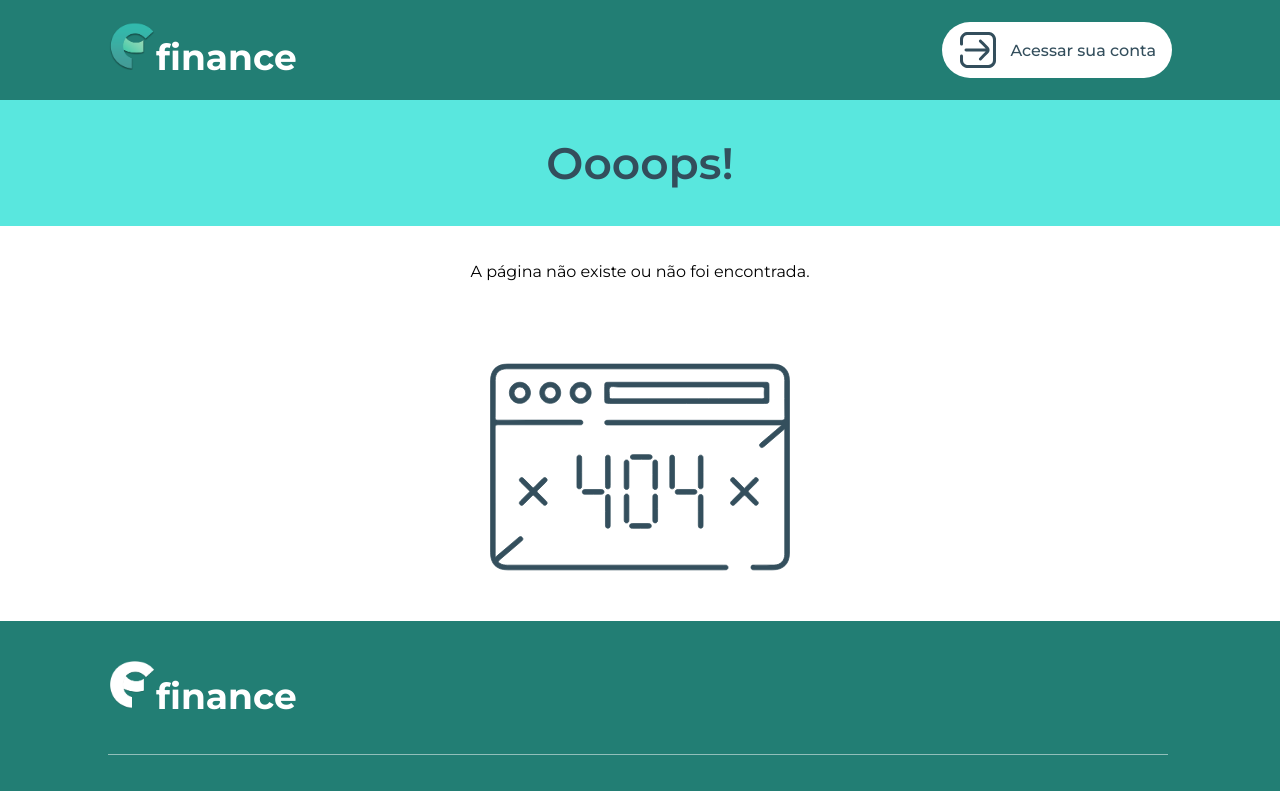
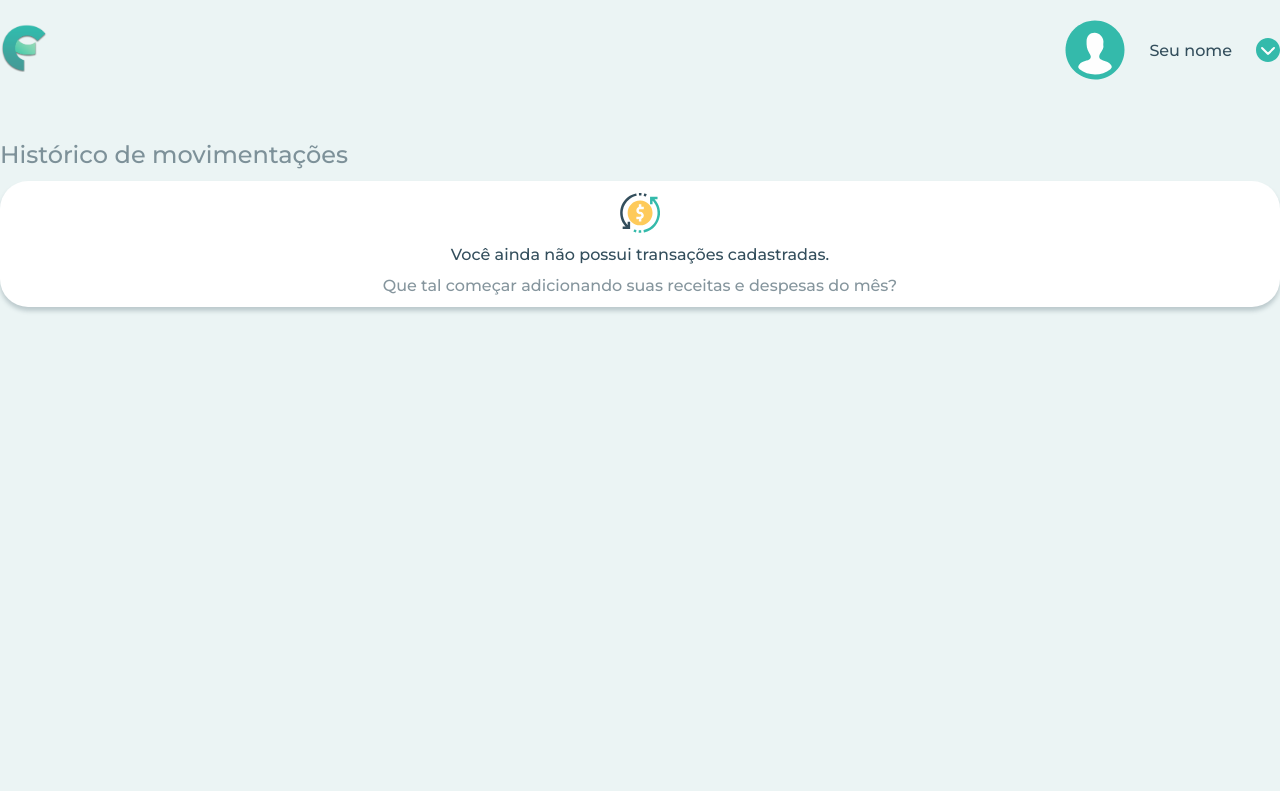
Before and after one commit to vitorlurici/finance-project, a React (Vite) app: page /historico-movimentacoes in a window 1280 px wide. Shown: the top 791 px of the page. Built offline with nearby package versions, Linux system fonts and the light colour scheme.

Commit message:
dashboard-update-commit

```diff
--- /dev/null
+++ b/src/components/dashboard/TopBarDashboard.tsx
@@ -0,0 +1,57 @@
+import { useEffect, useState } from "react";
+import { DashboardUser } from "../svg/DashboardUser";
+import { DownArrowUser } from "../svg/DownArrowUser";
+import ConfigModal from "./ConfigModal";
+import { BlurLogo } from "../svg/BlurLogo";
+import { Link } from "react-router-dom";
+import ScrollTop from "../ScrollTop";
+
+const TopBarDashboard = () => {
+  const [openConfig, setOpenConfig] = useState(false);
+
+  const handleOutsideClick = (e: MouseEvent) => {
+    if (e.target instanceof Node) {
+      if (
+        openConfig &&
+        document.getElementById("configModal") &&
+        document.getElementById("configModal")!.contains(e.target)
+      ) {
+        return;
+      }
+    }
+    setOpenConfig(false);
+  };
+
+  useEffect(() => {
+    window.addEventListener("mousedown", handleOutsideClick);
+    return () => {
+      window.removeEventListener("mousedown", handleOutsideClick);
+    };
+  }, [openConfig]);
+
+  const toggleConfigModal = () => {
+    setOpenConfig(!openConfig);
+  };
+
+  return (
+    <div className="top-bar">
+      <div className="top-bar-left">
+        <Link to="/dashboard" onClick={ScrollTop}>
+          <BlurLogo />
+        </Link>
+      </div>
+      <div className="top-bar-right">
+        <button className="btn-user-config" onClick={toggleConfigModal}>
+          <DashboardUser />
+          Seu nome
+          <DownArrowUser />
+        </button>
+        <div id="configModal">
+          {openConfig && <ConfigModal isOpen={openConfig} />}
+        </div>
+      </div>
+    </div>
+  );
+};
+
+export default TopBarDashboard;
--- a/src/components/dashboard/TransactionsHistory.tsx
+++ b/src/components/dashboard/TransactionsHistory.tsx
@@ -1,7 +1,8 @@
-import { Link } from "react-router-dom";
+import { Link, useLocation } from "react-router-dom";
 import { Exchange } from "../svg/Exchange";
 
 const TransactionsHistory = () => {
+  const location = useLocation();
   return (
     <div className="content transactions">
       <h3>Histórico de movimentações</h3>
@@ -15,12 +16,14 @@ const TransactionsHistory = () => {
             Que tal começar adicionando suas receitas e despesas do mês?
           </h4>
         </div>
-        <Link to={"/historico-movimentacoes"}>
-          <div className="box-bottom">
-            <hr></hr>
-            VER MAIS
-          </div>
-        </Link>
+        {location.pathname !== "/historico-movimentacoes" && (
+          <Link to="/historico-movimentacoes">
+            <div className="box-bottom">
+              <hr></hr>
+              VER MAIS
+            </div>
+          </Link>
+        )}
       </div>
     </div>
   );
--- a/src/main.tsx
+++ b/src/main.tsx
@@ -11,7 +11,9 @@ import AboutUs from "./routes/children/AboutUs.tsx";
 import TermsPrivacity from "./routes/children/TermsPrivacity.tsx";
 import ErrorPage from "./routes/children/ErrorPage.tsx";
 import Auth from "./routes/auth/Auth.tsx";
-import Dashboard from "./routes/dashboard/Dashboard.tsx";
+import Dashboard from "./routes/dashboard/pages/Dashboard.tsx";
+import Main from "./routes/dashboard/Main.tsx";
+import Transactions from "./routes/dashboard/pages/Transactions";
 
 const Private: React.FC<{ Item: React.ComponentType; title: string }> = ({
   Item,
@@ -107,12 +109,32 @@ const router = createBrowserRouter([
     ),
   },
   {
-    path: "dashboard",
+    path: "",
     element: (
       <>
-        <Private Item={Dashboard} title="Dashboard - Finance" />
+        <Private Item={Main} title="Dashboard - Finance" />
       </>
     ),
+    children: [
+      {
+        path: "dashboard",
+        element: (
+          <>
+            <TitleUpdater title="Dashboard - Finance" />
+            <Dashboard />
+          </>
+        ),
+      },
+      {
+        path: "historico-movimentacoes",
+        element: (
+          <>
+            <TitleUpdater title="Historico de movimentações - Finance" />
+            <Transactions />
+          </>
+        ),
+      },
+    ],
   },
 ]);
 
--- a/src/routes/dashboard/Dashboard.scss
+++ b/src/routes/dashboard/Dashboard.scss
@@ -8,6 +8,7 @@
   flex-direction: column;
   align-items: center;
   gap: 40px;
+  padding-bottom: 40px;
 
   button {
     font-family: "Montserrat", sans-serif;
@@ -25,7 +26,7 @@
     width: 1280px;
     display: flex;
     align-items: center;
-    justify-content: flex-end;
+    justify-content: space-between;
 
     .btn-user-config {
       gap: 24px;
--- /dev/null
+++ b/src/routes/dashboard/Main.tsx
@@ -0,0 +1,13 @@
+import "./Dashboard.scss";
+import TopBarDashboard from "../../components/dashboard/TopBarDashboard";
+import { Outlet } from "react-router-dom";
+
+const Main = () => {
+  return (
+    <main className="dashboard">
+      <TopBarDashboard />
+      <Outlet />
+    </main>
+  );
+};
+export default Main;
--- a/src/routes/dashboard/Dashboard.tsx
+++ b/src/routes/dashboard/pages/Dashboard.tsx
@@ -1,32 +1,20 @@
-import { AddIcon } from "../../components/svg/AddIcon";
-import { DashboardUser } from "../../components/svg/DashboardUser";
-import { DownArrow } from "../../components/svg/DownArrow";
-import { DownArrowUser } from "../../components/svg/DownArrowUser";
-import { MoneyDown } from "../../components/svg/MoneyDown";
-import { MoneyUp } from "../../components/svg/MoneyUp";
-import { Wallet } from "../../components/svg/Wallet";
-import "./Dashboard.scss";
 import { useEffect, useState } from "react";
-import ConfigModal from "../../components/dashboard/ConfigModal";
-import AddModal from "../../components/dashboard/AddModal";
-import TransactionsHistory from "../../components/dashboard/TransactionsHistory";
-import TransactionsChart from "../../components/dashboard/TransactionsChart";
-import MonthModal from "../../components/dashboard/MonthModal";
+import AddModal from "../../../components/dashboard/AddModal";
+import MonthModal from "../../../components/dashboard/MonthModal";
+import TransactionsChart from "../../../components/dashboard/TransactionsChart";
+import TransactionsHistory from "../../../components/dashboard/TransactionsHistory";
+import { AddIcon } from "../../../components/svg/AddIcon";
+import { DownArrow } from "../../../components/svg/DownArrow";
+import { MoneyDown } from "../../../components/svg/MoneyDown";
+import { MoneyUp } from "../../../components/svg/MoneyUp";
+import { Wallet } from "../../../components/svg/Wallet";
 
 const Dashboard = () => {
-  const [openConfig, setOpenConfig] = useState(false);
   const [openAdd, setOpenAdd] = useState(false);
   const [openMonth, setOpenMonth] = useState(false);
 
   const handleOutsideClick = (e: MouseEvent) => {
     if (e.target instanceof Node) {
-      if (
-        openConfig &&
-        document.getElementById("configModal") &&
-        document.getElementById("configModal")!.contains(e.target)
-      ) {
-        return;
-      }
       if (
         openAdd &&
         document.getElementById("addModal") &&
@@ -42,7 +30,6 @@ const Dashboard = () => {
         return;
       }
     }
-    setOpenConfig(false);
     setOpenAdd(false);
     setOpenMonth(false);
   };
@@ -52,11 +39,7 @@ const Dashboard = () => {
     return () => {
       window.removeEventListener("mousedown", handleOutsideClick);
     };
-  }, [openConfig, openAdd, openMonth]);
-
-  const toggleConfigModal = () => {
-    setOpenConfig(!openConfig);
-  };
+  }, [openAdd, openMonth]);
 
   const toggleAddModal = () => {
     setOpenAdd(!openAdd);
@@ -66,17 +49,7 @@ const Dashboard = () => {
     setOpenMonth(!openMonth);
   };
   return (
-    <main className="dashboard">
-      <div className="top-bar">
-        <button className="btn-user-config" onClick={toggleConfigModal}>
-          <DashboardUser />
-          Seu nome
-          <DownArrowUser />
-        </button>
-        <div id="configModal">
-          {openConfig && <ConfigModal isOpen={openConfig} />}
-        </div>
-      </div>
+    <>
       <button className="btn-month" onClick={toggleMonthModal}>
         mês
         <DownArrow />
@@ -117,7 +90,8 @@ const Dashboard = () => {
         <TransactionsHistory />
         <TransactionsChart />
       </div>
-    </main>
+    </>
   );
 };
+
 export default Dashboard;
--- /dev/null
+++ b/src/routes/dashboard/pages/Transactions.tsx
@@ -0,0 +1,11 @@
+import TransactionsHistory from "../../../components/dashboard/TransactionsHistory";
+
+const Transactions = () => {
+  return (
+    <div className="container">
+      <TransactionsHistory />
+    </div>
+  );
+};
+
+export default Transactions;
```
